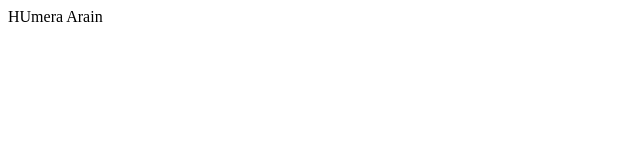
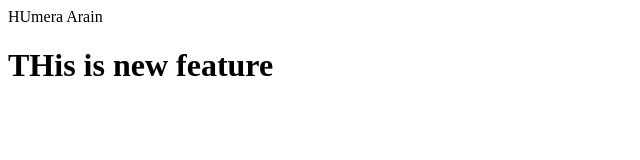
Before and after one commit to HummeraArain/NewLocalRepo, a plain HTML site: page index.html in a window 1280 px wide. Shown: the whole page, without its empty margins (0-640 px from the left). Drawn offline with Linux system fonts and the light colour scheme.

Commit message:
Change done in feature1 branch

```diff
--- a/index.html
+++ b/index.html
@@ -1 +1,2 @@
 <p> HUmera Arain</p>
+<h1>THis is new feature</h1>
```
